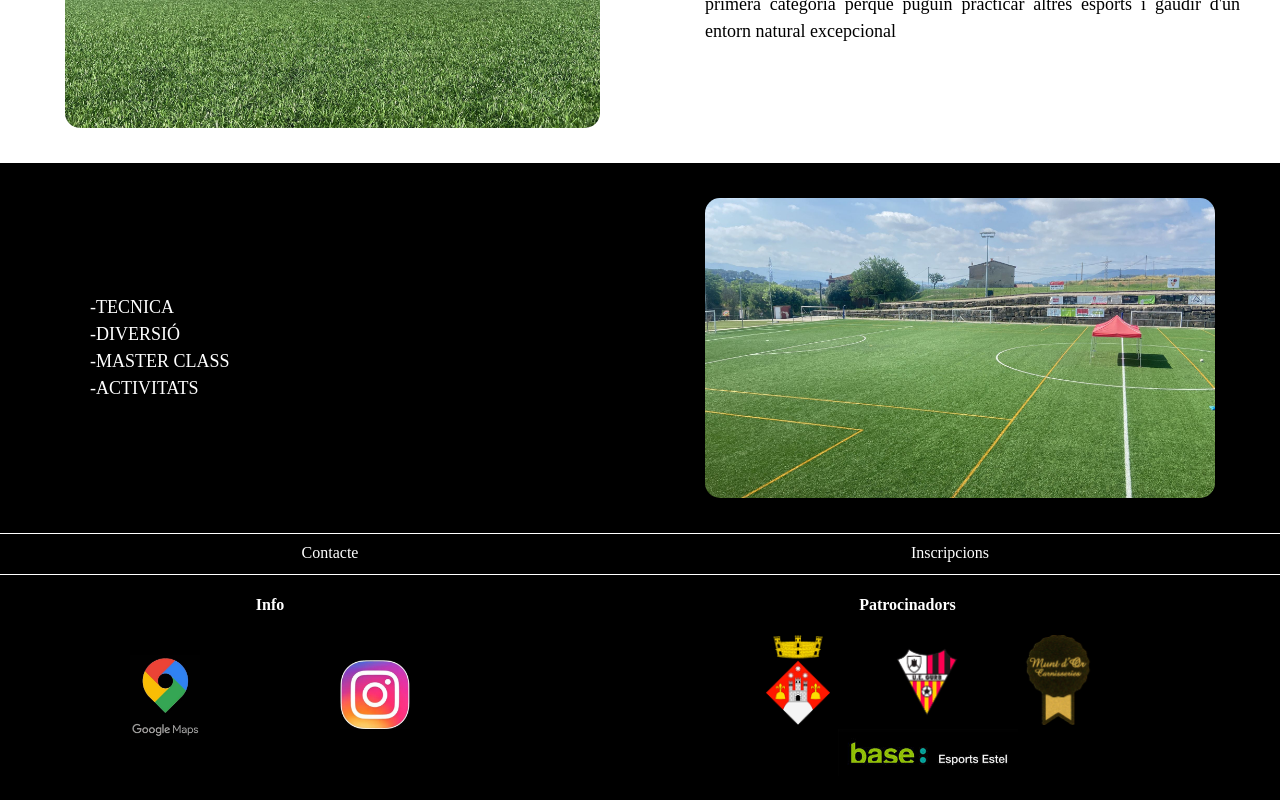
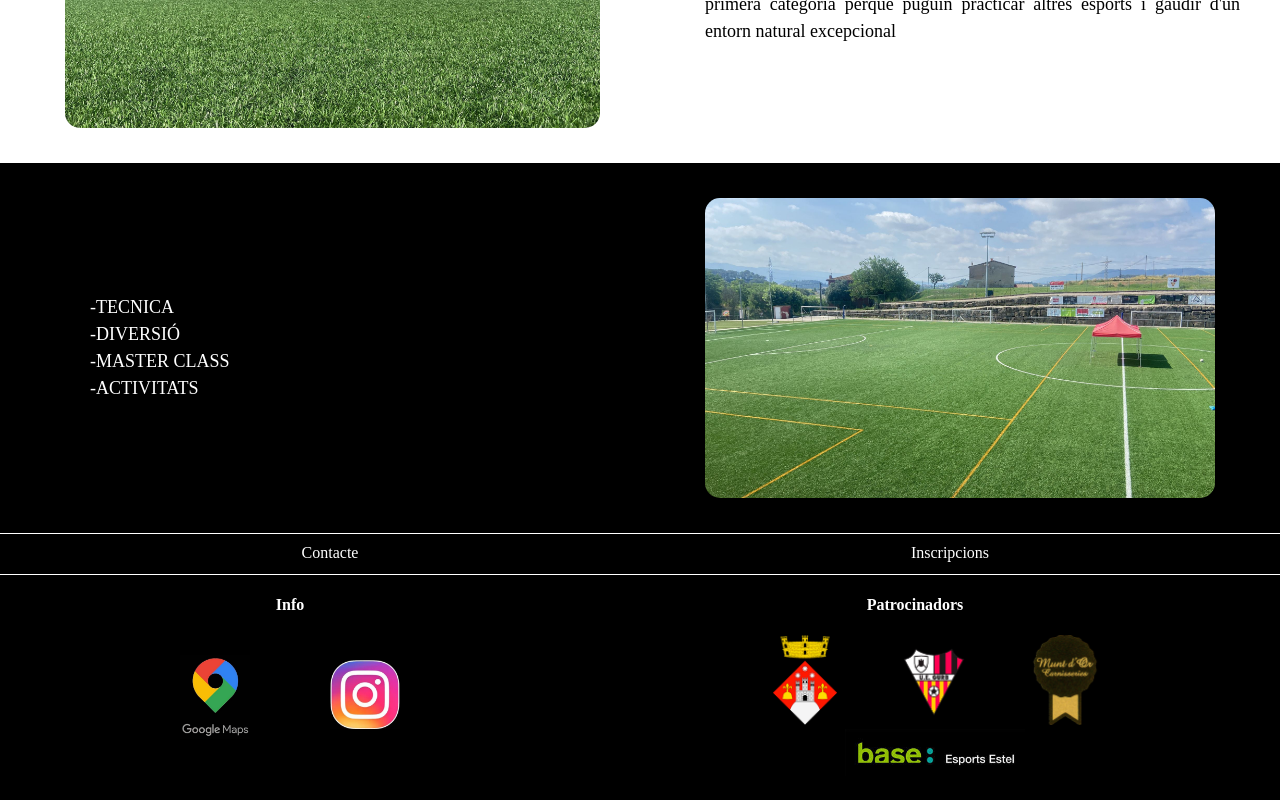
Before and after one commit to danicampdelacreu/Campus-react_vite, a React (Vite) app in the folder react_vite/: page / in a window 1280 px wide. Shown: the part 921-1721 px from the top of the page. Built offline with nearby package versions, Linux system fonts and the light colour scheme; a web font is replaced by a local one.

Commit message:
css footer

```diff
--- a/react_vite/src/components/footer/Footer.css
+++ b/react_vite/src/components/footer/Footer.css
@@ -323,7 +323,7 @@
     max-width: 70px;
     height: auto;
     margin-bottom: 10px;
-    margin-left: 140px;
+    margin-left: 80px;
   }
   .logoIH:hover{
     transform: scale(1.8);
@@ -366,13 +366,13 @@
     display: flex;
     justify-content: space-between;
     padding-bottom: 20px;
-    margin-left: 70px;
+    margin-left: 100px;
   }
   .footer-ubi{
     justify-content: center;
     text-align: center;
     max-width: 50%;
-    margin-left: 60px;
+    margin-left: 80px;
   }
 
   .footer-patro{
```
Also changed, not shown: 1 other file (tests, documents, lock files or other folders).
